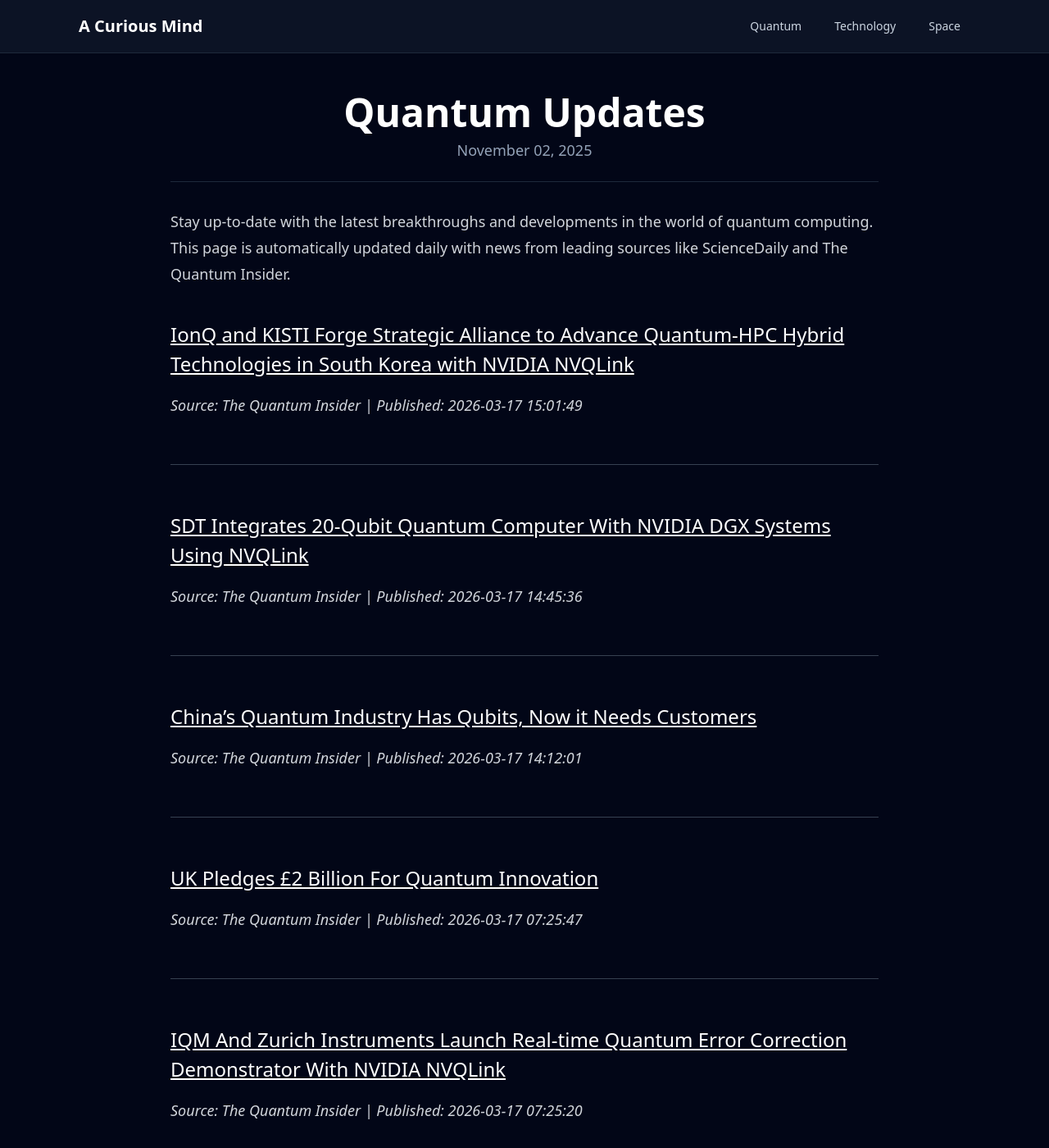
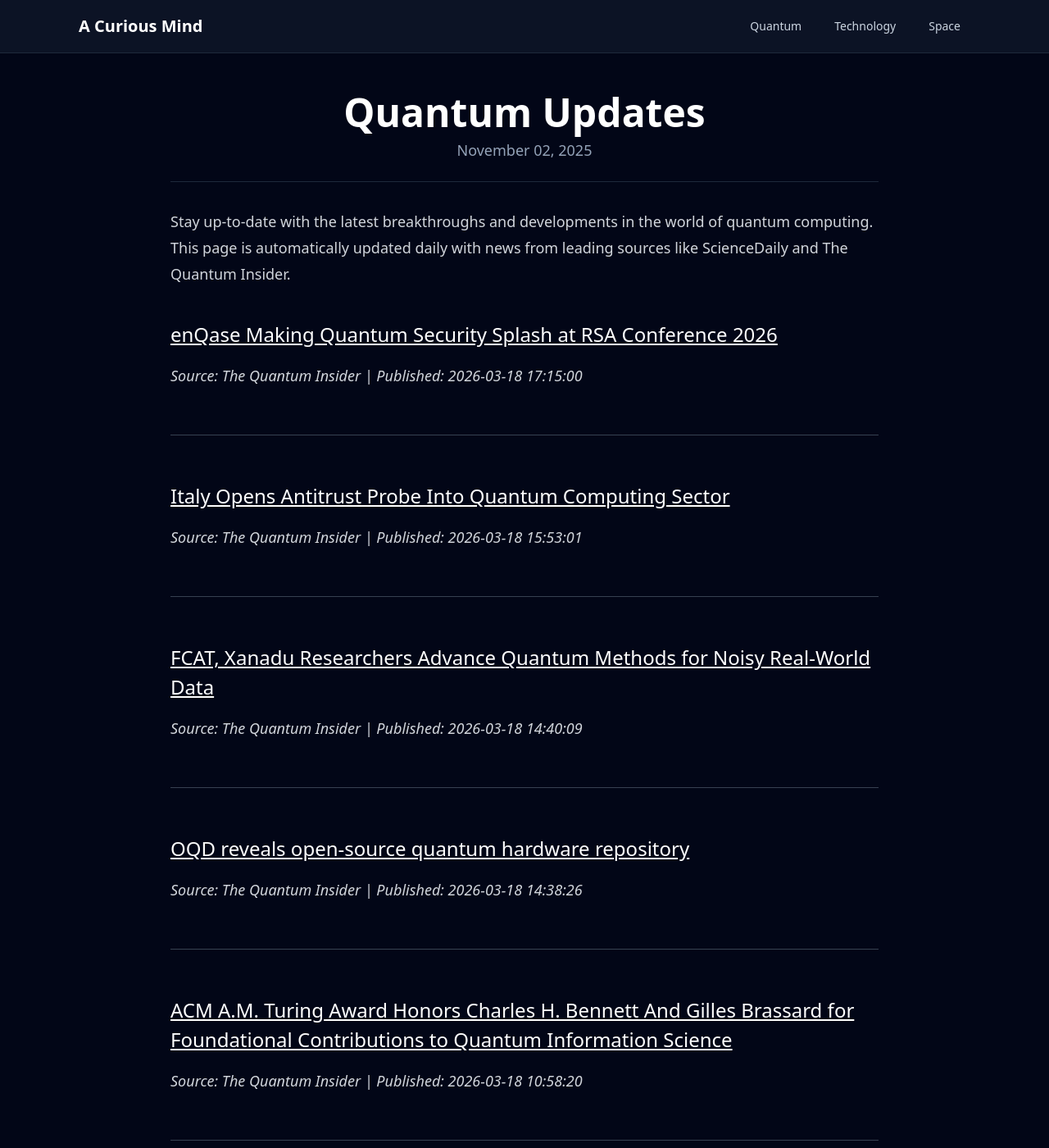
Before and after one commit to onehl7/onehl7.github.io, a Jekyll site: the page built from _posts/2025-11-02-quantum-updates.md, in a window 1280 px wide and 1400 px high. Shown: the whole window at 82% size. Built offline with Jekyll 4.4.1, drawn with Linux system fonts in a browser that asks for light colours; nearby versions of some CDN libraries.

Commit message:
Update quantum news data

```diff
--- a/_data/quantum_news.json
+++ b/_data/quantum_news.json
@@ -1,33 +1,33 @@
 [
   {
     "source": "The Quantum Insider",
-    "title": "IonQ and KISTI Forge Strategic Alliance to Advance Quantum-HPC Hybrid Technologies in South Korea with NVIDIA NVQLink",
-    "link": "https://thequantuminsider.com/2026/03/17/ionq-kisti-strategic-alliance-quantum-hpc-hybrid-technologies-south-korea-nvidia-nvqlink/",
-    "published": "2026-03-17 15:01:49"
+    "title": "enQase Making Quantum Security Splash at RSA Conference 2026",
+    "link": "https://thequantuminsider.com/2026/03/18/enqase-making-quantum-security-splash-rsa-conference-2026/",
+    "published": "2026-03-18 17:15:00"
   },
   {
     "source": "The Quantum Insider",
-    "title": "SDT Integrates 20-Qubit Quantum Computer With NVIDIA DGX Systems Using NVQLink",
-    "link": "https://thequantuminsider.com/2026/03/17/sdt-launches-korea-first-commercial-quantum-ai-hybrid-data-center-seoul/",
-    "published": "2026-03-17 14:45:36"
+    "title": "Italy Opens Antitrust Probe Into Quantum Computing Sector",
+    "link": "https://thequantuminsider.com/2026/03/18/italy-opens-antitrust-probe-into-quantum-computing-sector/",
+    "published": "2026-03-18 15:53:01"
   },
   {
     "source": "The Quantum Insider",
-    "title": "China\u2019s Quantum Industry Has Qubits, Now it Needs Customers",
-    "link": "https://thequantuminsider.com/2026/03/17/chinas-quantum-industry-has-qubits-now-it-needs-customers/",
-    "published": "2026-03-17 14:12:01"
+    "title": "FCAT, Xanadu Researchers Advance Quantum Methods for Noisy Real-World Data",
+    "link": "https://thequantuminsider.com/2026/03/18/fcat-xanadu-researchers-advance-quantum-methods-for-noisy-real-world-data/",
+    "published": "2026-03-18 14:40:09"
   },
   {
     "source": "The Quantum Insider",
-    "title": "UK Pledges \u00a32 Billion For Quantum Innovation",
-    "link": "https://thequantuminsider.com/2026/03/17/uk-pledges-2-billion-for-quantum-innovation/",
-    "published": "2026-03-17 07:25:47"
+    "title": "OQD reveals open-source quantum hardware repository",
+    "link": "https://thequantuminsider.com/2026/03/18/oqd-reveals-open-source-quantum-hardware-repository/",
+    "published": "2026-03-18 14:38:26"
   },
   {
     "source": "The Quantum Insider",
-    "title": "IQM And Zurich Instruments Launch Real-time Quantum Error Correction Demonstrator With NVIDIA NVQLink",
-    "link": "https://thequantuminsider.com/2026/03/17/iqm-and-zurich-instruments-launch-real-time-quantum-error-correction-demonstrator-with-nvidia-nvqlink/",
-    "published": "2026-03-17 07:25:20"
+    "title": "ACM A.M. Turing Award Honors Charles H. Bennett And Gilles Brassard for Foundational Contributions to Quantum Information Science",
+    "link": "https://thequantuminsider.com/2026/03/18/acm-a-m-turing-award-honors-charles-h-bennett-and-gilles-brassard-for-foundational-contributions-to-quantum-information-science/",
+    "published": "2026-03-18 10:58:20"
   },
   {
     "source": "ScienceDaily (Quantum Computing)",
```
